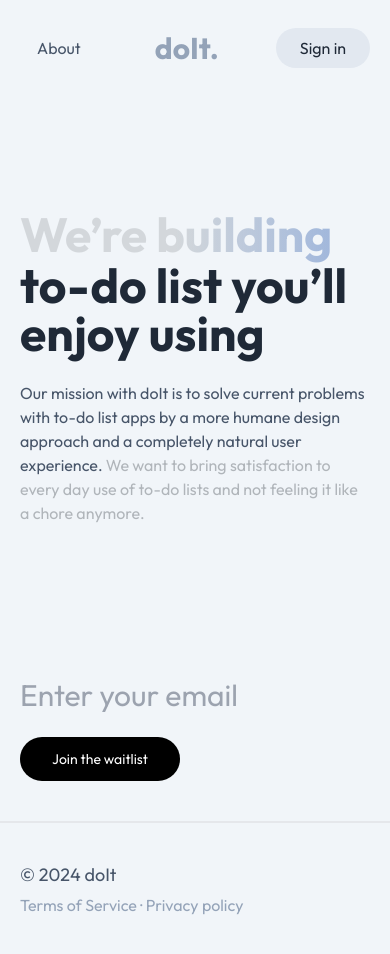
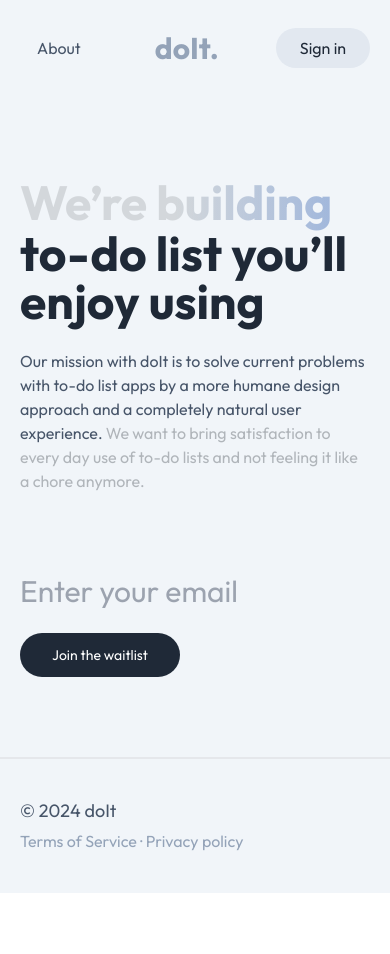
Before and after one commit to mohalw731/doIt, a React (Vite) app: page /about in a window 390 px wide. Shown: the top 954 px of the page. After the commit the page ends 893 px from the top, so only its background shows below. Built offline with nearby package versions, Linux system fonts and the light colour scheme; no server answers.

Commit message:
fixed the cta btn color

```diff
--- a/src/components/layout/CtaMail.tsx
+++ b/src/components/layout/CtaMail.tsx
@@ -1,9 +1,9 @@
 export default function CtaMail() {
   return (
-    <div className="md:py-32 py-10">
+    <div className="md:py-32 pb-20">
     <form action="" className="space-y-6">
       <input type="text" className="md:text-5xl text-3xl active:border-none w-full bg-transparent focus:outline-none focus:border-none " placeholder="Enter your email" />
-      <button className="py-3 px-8 font-normal rounded-full text-white bg-black md:text-lg text-sm">Join the waitlist</button>
+      <button className="py-3 px-8 font-normal rounded-full text-white bg-[#1F2937] md:text-lg text-sm">Join the waitlist</button>
     </form>
   </div>
   )
--- a/src/pages/About.tsx
+++ b/src/pages/About.tsx
@@ -7,7 +7,7 @@ export default function About() {
     <main>
       <Navbar />
 
-      <section className="md:py-32 py-28">
+      <section className="md:py-32 py-20">
         <div className="flex flex-col gap-6 ">
           <h1 className="md:text-8xl font-bold text-5xl">
             <span id="hero-text">We’re building </span>
```
